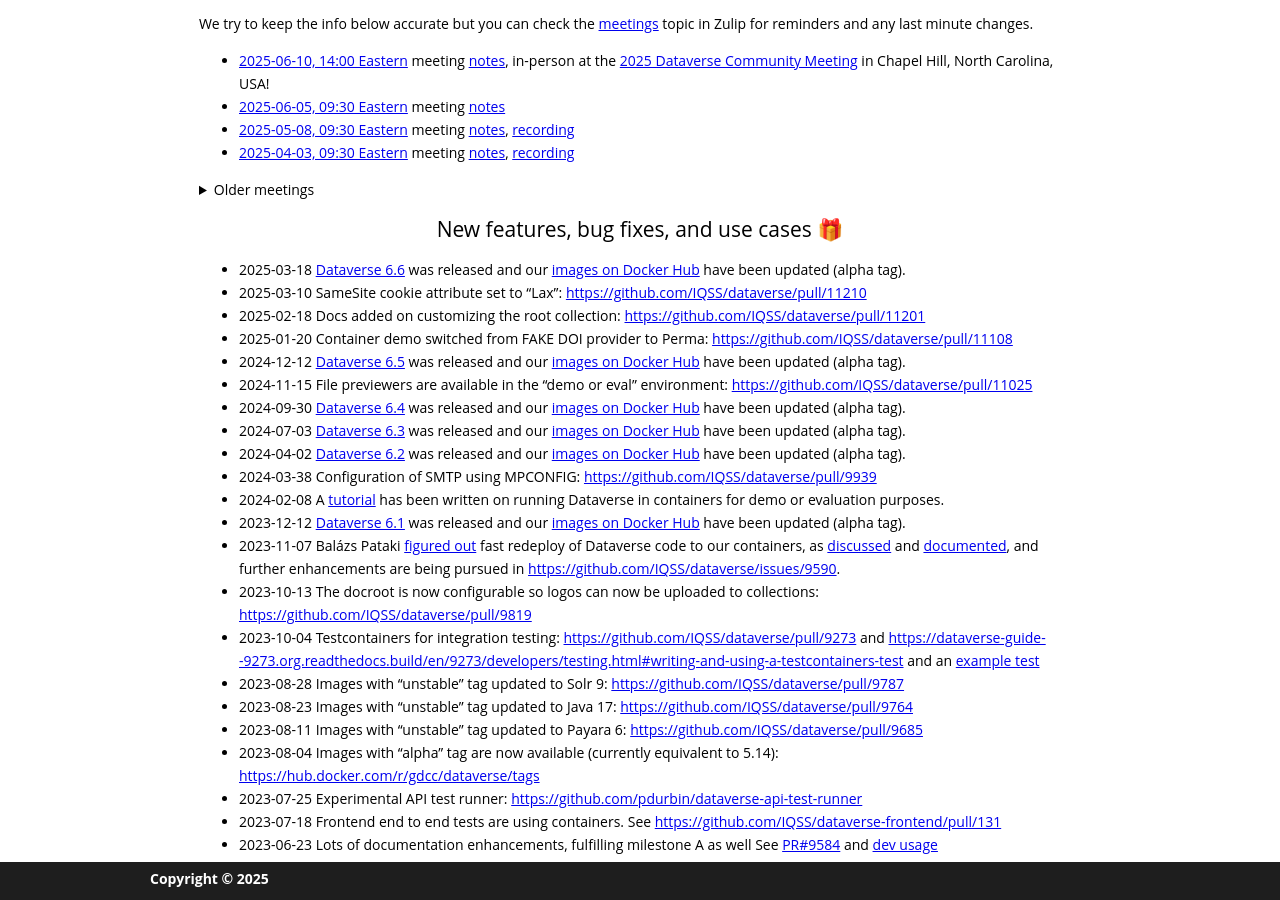
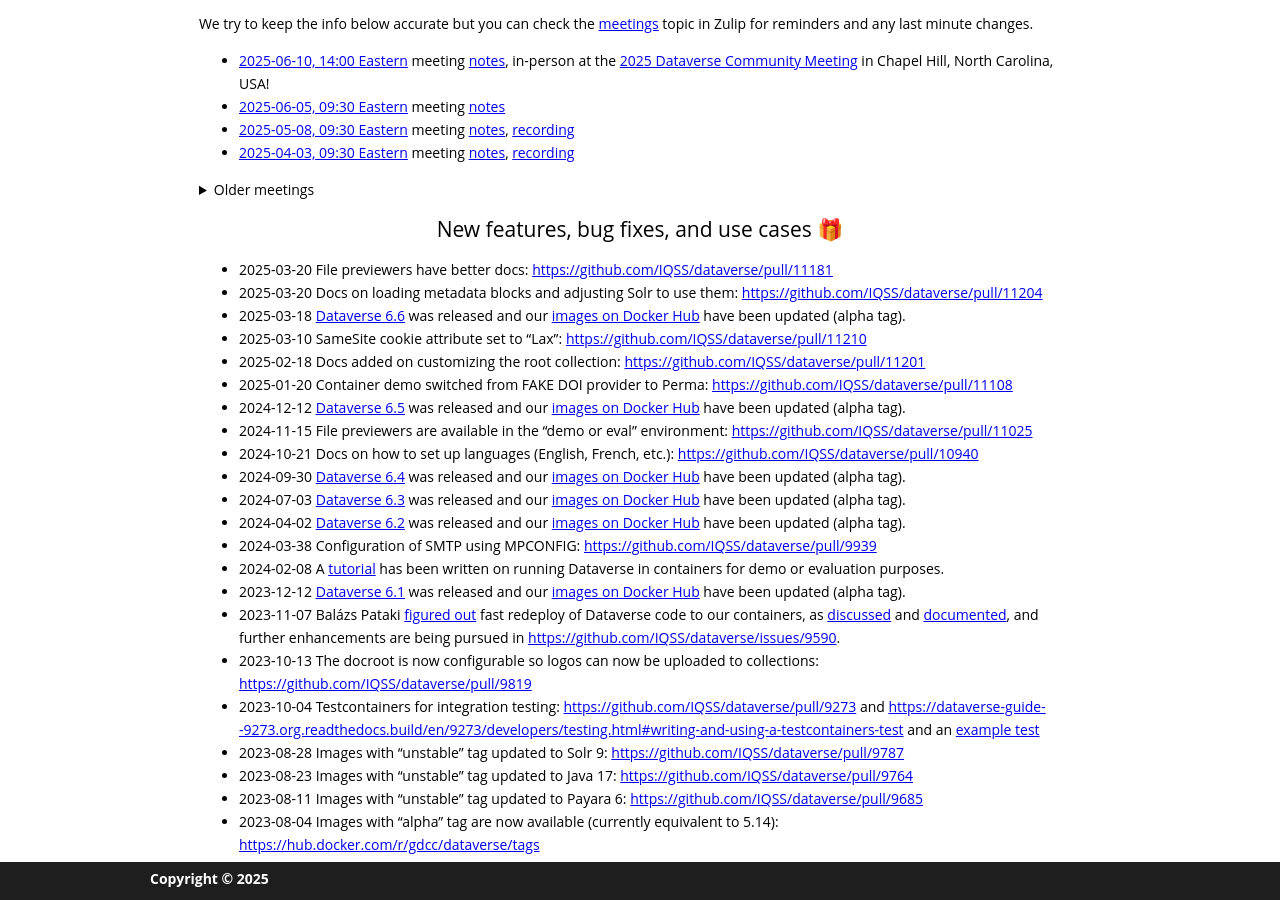
Before and after one commit to gdcc/ct.gdcc.io, a Jekyll site: the page built from index.md, in a window 1280 px wide and 900 px high, scrolled down 767 px. Built offline with Jekyll 4.4.1, drawn with Linux system fonts in a browser that asks for light colours; our own code applies the rules of GitHub Pages for plain Markdown files.

Commit message:
more features

```diff
--- a/index.md
+++ b/index.md
@@ -124,12 +124,15 @@ We try to keep the info below accurate but you can check the [meetings](https://
 
 ## New features, bug fixes, and use cases 🎁
 
+- 2025-03-20 File previewers have better docs: <https://github.com/IQSS/dataverse/pull/11181>
+- 2025-03-20 Docs on loading metadata blocks and adjusting Solr to use them: <https://github.com/IQSS/dataverse/pull/11204>
 - 2025-03-18 [Dataverse 6.6](https://github.com/IQSS/dataverse/releases/tag/v6.6) was released and our [images on Docker Hub](https://hub.docker.com/u/gdcc) have been updated (alpha tag).
 - 2025-03-10 SameSite cookie attribute set to "Lax": <https://github.com/IQSS/dataverse/pull/11210>
 - 2025-02-18 Docs added on customizing the root collection: <https://github.com/IQSS/dataverse/pull/11201>
 - 2025-01-20 Container demo switched from FAKE DOI provider to Perma: <https://github.com/IQSS/dataverse/pull/11108>
 - 2024-12-12 [Dataverse 6.5](https://github.com/IQSS/dataverse/releases/tag/v6.5) was released and our [images on Docker Hub](https://hub.docker.com/u/gdcc) have been updated (alpha tag).
 - 2024-11-15 File previewers are available in the "demo or eval" environment: <https://github.com/IQSS/dataverse/pull/11025>
+- 2024-10-21 Docs on how to set up languages (English, French, etc.): <https://github.com/IQSS/dataverse/pull/10940>
 - 2024-09-30 [Dataverse 6.4](https://github.com/IQSS/dataverse/releases/tag/v6.4) was released and our [images on Docker Hub](https://hub.docker.com/u/gdcc) have been updated (alpha tag).
 - 2024-07-03 [Dataverse 6.3](https://github.com/IQSS/dataverse/releases/tag/v6.3) was released and our [images on Docker Hub](https://hub.docker.com/u/gdcc) have been updated (alpha tag).
 - 2024-04-02 [Dataverse 6.2](https://github.com/IQSS/dataverse/releases/tag/v6.2) was released and our [images on Docker Hub](https://hub.docker.com/u/gdcc) have been updated (alpha tag).
```
